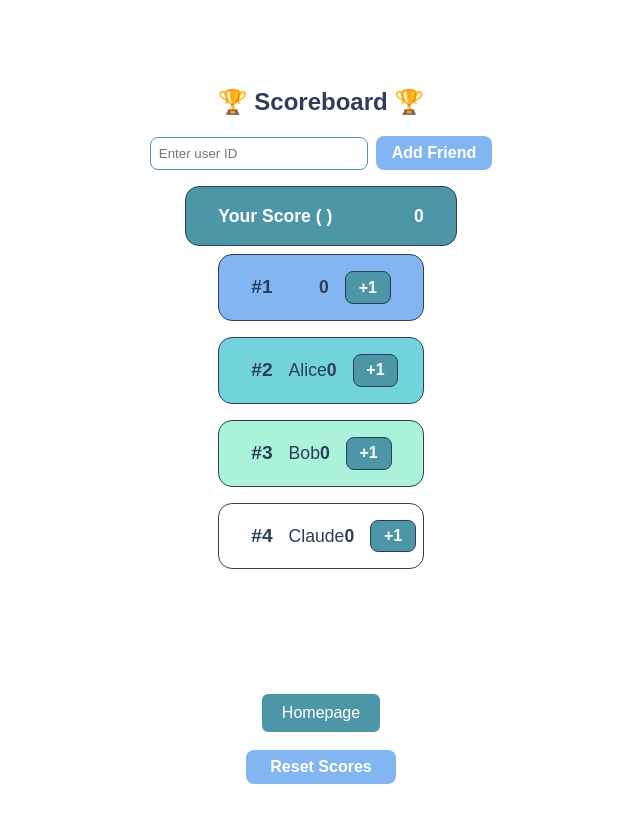
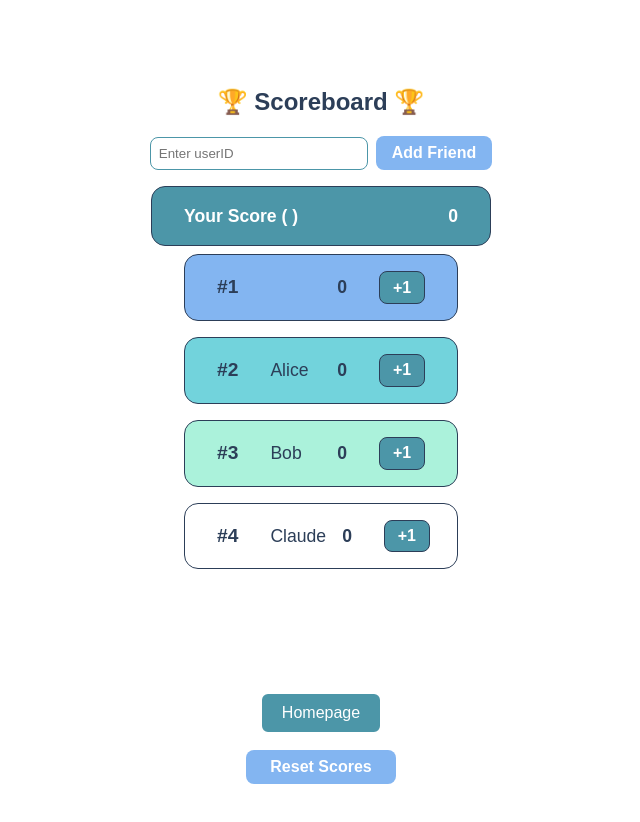
Before and after one commit to awsinrixhack-renamelater/hack_renamelater, a React (Vite) app in the folder frontend/: page /about in a window 1280 px wide. Shown: the top 822 px of the page, without its empty margins (319-959 px from the left). Built offline with nearby package versions, Linux system fonts and the light colour scheme.

Commit message:
scoreboard banners

```diff
--- a/frontend/src/pages/Scoreboard.tsx
+++ b/frontend/src/pages/Scoreboard.tsx
@@ -97,9 +97,9 @@ export default function UserScores() {
           type="text"
           // FOR BACK END PEEPS!!! Need to connect User ID to User's Name
           // so that only name is shown on leader board, not ID
-          placeholder="Enter user ID"
+          placeholder="Enter userID"
 
-          // value={newUser} // controlled component = value is tied to state = we can reset it after adding user
+          value={newUser} // controlled component = value is tied to state = we can reset it after adding user
           onChange={(e) => setNewUser(e.target.value)} // updates state as user types
           onKeyDown={(e) => e.key === 'Enter' && addUser()} // ALLOWS ADD W/ ENTER KEY
           style={{
@@ -140,8 +140,9 @@ export default function UserScores() {
             color: "white",
             borderRadius: "14px",
             padding: "1rem 2rem",
-            width: "60%",
+            width: "80%",
             fontWeight: "bold",
+            gap: "1rem", // adds space between items
             fontSize: "1.1rem",
             //boxShadow: "0 3px 8px rgba(0,0,0,0.15)",
 
@@ -161,7 +162,7 @@ export default function UserScores() {
       <div
         style={{
           flex: 1, // helps with empty vert space
-          width: "60%",
+          width: "80%",
           overflowY: "auto",
            //^^^ allows for scroll if too many users
           display: "flex", // Stacks the banners!
@@ -191,12 +192,14 @@ export default function UserScores() {
             <div
               key={user.name}
               style={{
+
                 display: "flex",
                 alignItems: "center",
                 justifyContent: "space-between",
                 backgroundColor: bannerColor,
                 borderRadius: "14px",
                 padding: "1rem 2rem",
+                gap: "1rem", // adds space between items
                 border: `1px solid ${colors.navy}`,
               }}
             >
@@ -229,8 +232,8 @@ export default function UserScores() {
                 }}
               >
                 {user.score}
+              </div>
               {/* THIS BUTTON INCREASES SCORE, we can delete this later and rewrite when we connect to backend */}
-              </div>
               <button
                 onClick={() => increaseScore(users.findIndex((u) => u.name === user.name)) }
                 style={{
```
